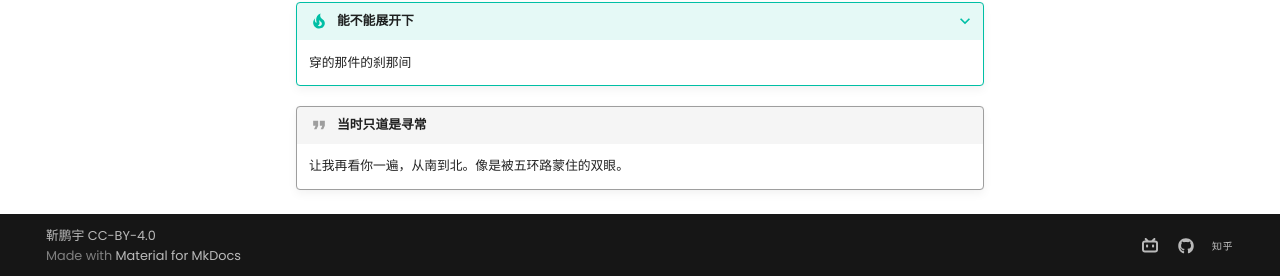
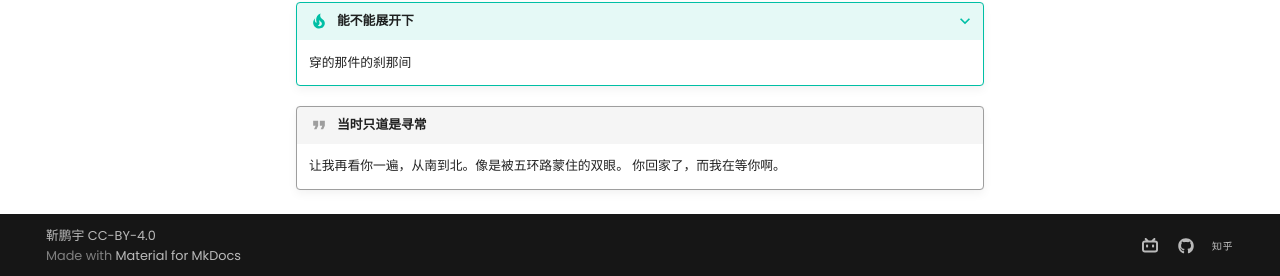
Before and after one commit to Pengyu-Jin/Pengyu-Jin.github.io, an MkDocs documentation site: the page built from docs/major/research/research.md, in a window 1280 px wide and 900 px high, scrolled down 813 px. Shown: the part 621-897 px from the top of the window. Built offline with MkDocs 1.6.1 and Material for MkDocs 9.7.7, drawn with Linux system fonts in a browser that asks for light colours; emoji names are drawn with the system emoji font; comment, search, counter and statistics services are not loaded.

Commit message:
style change 300

```diff
--- a/docs/major/research/research.md
+++ b/docs/major/research/research.md
@@ -60,3 +60,4 @@ dshjdsxhsd
 
 !!! quote "当时只道是寻常"
     让我再看你一遍，从南到北。像是被五环路蒙住的双眼。
+    你回家了，而我在等你啊。
```
